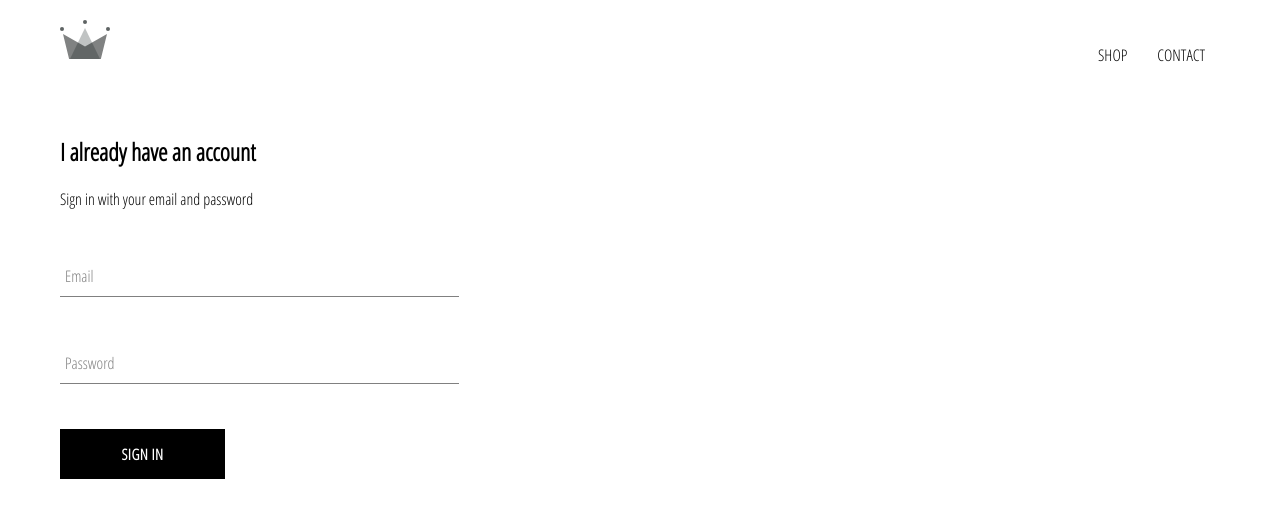
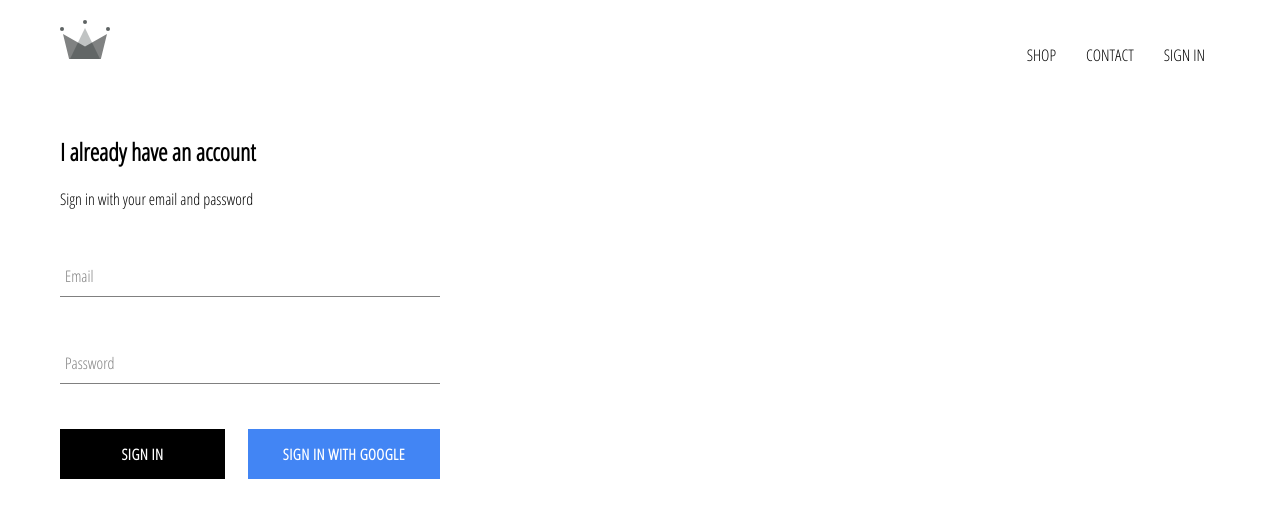
Before and after one commit to tejasmorkar/crwn-clothing, a React (Create React App) app: page /signin in a window 1280 px wide. Shown: the top 518 px of the page. Built offline with nearby package versions, Linux system fonts and the light colour scheme; no server answers.

Commit message:
Add firebase auth

```diff
--- a/package.json
+++ b/package.json
@@ -6,6 +6,7 @@
     "@testing-library/jest-dom": "^5.11.10",
     "@testing-library/react": "^11.2.6",
     "@testing-library/user-event": "^12.8.3",
+    "firebase": "^8.3.2",
     "node-sass": "^5.0.0",
     "react": "^17.0.2",
     "react-dom": "^17.0.2",
--- a/src/App.css
+++ b/src/App.css
@@ -7,3 +7,7 @@
     text-decoration: none;
     color: inherit;
 }
+
+* {
+    box-sizing: border-box;
+}
--- a/src/App.js
+++ b/src/App.js
@@ -6,12 +6,35 @@
 import SignInAndSignUp from "./pages/sign-in-and-sign-up/sign-in-and-sign-up.component";
 import Header from "./components/header/header.component";
 
+import { auth } from "./firebase/firebase.utils";
+
 import "./App.css";
 
-function App() {
+class App extends React.Component {
+    constructor() {
+        super();
+
+        this.state = {
+            currentUser: null,
+        };
+    }
+
+    unsubscribeFromAuth = null;
+
+    componentDidMount() {
+        this.unsubscribeFromAuth = auth.onAuthStateChanged((user) => {
+            this.setState({ currentUser: user });
+        });
+    }
+
+    componentWillUnmount() {
+        this.unsubscribeFromAuth();
+    }
+
+    render() {
         return (
             <div>
-            <Header />
+                <Header currentUser={this.state.currentUser} />
                 <Switch>
                     <Route exact path="/" component={HomePage} />
                     <Route path="/shop" component={ShopPage} />
@@ -20,5 +43,6 @@
             </div>
         );
     }
+}
 
 export default App;
--- a/src/components/custom-button/custom-button.component.jsx
+++ b/src/components/custom-button/custom-button.component.jsx
@@ -2,8 +2,11 @@
 
 import "./custom-button.styles.scss";
 
-const CustomButton = ({ children, ...otherProps }) => (
-    <button className="custom-button" {...otherProps}>
+const CustomButton = ({ children, isGoogleSignIn, ...otherProps }) => (
+    <button
+        className={`${isGoogleSignIn ? "google-sign-in" : ""} custom-button`}
+        {...otherProps}
+    >
         {children}
     </button>
 );
--- a/src/components/custom-button/custom-button.styles.scss
+++ b/src/components/custom-button/custom-button.styles.scss
@@ -19,4 +19,14 @@
         color: black;
         border: 1px solid black;
     }
+
+    &.google-sign-in {
+        background-color: #4285f4;
+        color: white;
+
+        &:hover {
+            background-color: #357ae8;
+            border: none;
+        }
+    }
 }
--- a/src/components/header/header.component.jsx
+++ b/src/components/header/header.component.jsx
@@ -1,11 +1,13 @@
 import React from "react";
 import { Link } from "react-router-dom";
+
+import { auth } from "../../firebase/firebase.utils";
 
 import { ReactComponent as Logo } from "../../assets/crown.svg";
 
 import "./header.styles.scss";
 
-const Header = () => (
+const Header = ({ currentUser }) => (
     <div className="header">
         <Link to="/">
             <Logo className="logo" />
@@ -17,6 +19,15 @@
             <Link className="option" to="/contact">
                 CONTACT
             </Link>
+            {currentUser ? (
+                <div className="option" onClick={() => auth.signOut()}>
+                    SIGN OUT
+                </div>
+            ) : (
+                <Link className="option" to="/signin">
+                    SIGN IN
+                </Link>
+            )}
         </div>
     </div>
 );
--- a/src/components/header/header.styles.scss
+++ b/src/components/header/header.styles.scss
@@ -20,6 +20,7 @@
 
         .option {
             padding: 10px 15px;
+            cursor: pointer;
         }
     }
 }
--- a/src/components/sign-in/sign-in.component.jsx
+++ b/src/components/sign-in/sign-in.component.jsx
@@ -2,6 +2,8 @@
 
 import FormInput from "../form-input/form-input.component";
 import CustomButton from "../custom-button/custom-button.component";
+
+import { signInWithGoogle } from "../../firebase/firebase.utils";
 
 import "./sign-in.styles.scss";
 
@@ -51,7 +53,12 @@
                         required
                     />
 
-                    <CustomButton type="submit">Sign In</CustomButton>
+                    <div className="buttons">
+                        <CustomButton type="submit">Sign In</CustomButton>
+                        <CustomButton onClick={signInWithGoogle} isGoogleSignIn>
+                            Sign In With Google
+                        </CustomButton>
+                    </div>
                 </form>
             </div>
         );
--- a/src/components/sign-in/sign-in.styles.scss
+++ b/src/components/sign-in/sign-in.styles.scss
@@ -1,9 +1,14 @@
 .sign-in {
-    width: 30vw;
+    width: 380px;
     display: flex;
     flex-direction: column;
 
     .title {
         margin: 10px 0;
     }
+
+    .buttons {
+        display: flex;
+        justify-content: space-between;
+    }
 }
--- /dev/null
+++ b/src/firebase/firebase.utils.js
@@ -0,0 +1,24 @@
+import firebase from "firebase/app";
+import "firebase/firestore";
+import "firebase/auth";
+
+const config = {
+    apiKey: "AIzaSyDTlfwkQuUVWFEywgAJOKM9pM0iESWPbuQ",
+    authDomain: "crwn-db-e2b33.firebaseapp.com",
+    projectId: "crwn-db-e2b33",
+    storageBucket: "crwn-db-e2b33.appspot.com",
+    messagingSenderId: "614763190857",
+    appId: "1:614763190857:web:24ae105fa7231b4ccafd98",
+    measurementId: "G-DHD4ZBVGWF",
+};
+
+firebase.initializeApp(config);
+
+export const auth = firebase.auth();
+export const firestore = firebase.firestore();
+
+const provider = new firebase.auth.GoogleAuthProvider();
+provider.setCustomParameters({ prompt: "select_account" });
+export const signInWithGoogle = () => auth.signInWithPopup(provider);
+
+export default firebase;
```
Also changed, not shown: 1 other file (tests, documents, lock files or other folders). Lines whose indentation alone changed are shown as unchanged.
